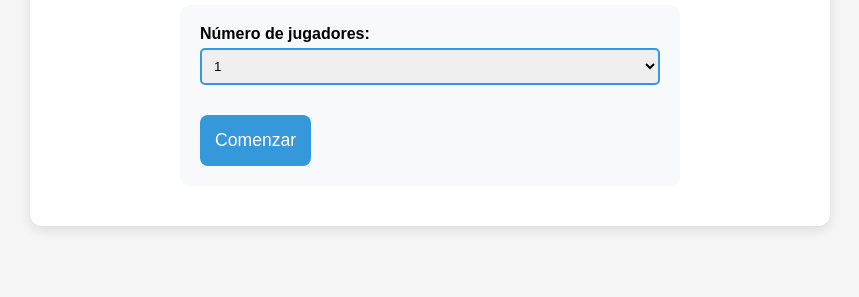
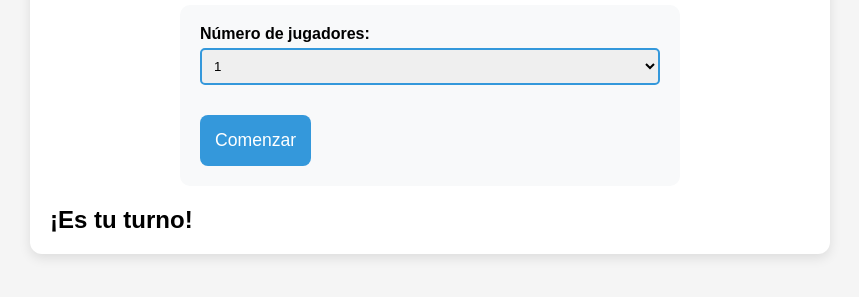
Before and after one commit to N45h0/juegos-biblicos-pwa, a plain HTML site: page index.html in a window 1280 px wide. Shown: the part 107-404 px from the top of the page, without its empty margins (210-1069 px from the left). Drawn offline with Linux system fonts and the light colour scheme.

Commit message:
Update index.html turnos

```diff
--- a/index.html
+++ b/index.html
@@ -47,8 +47,16 @@
             </div>
             <div id="game-container"></div>
         </div>
+
+        <!-- Popup de turno -->
+        <div id="turn-popup" class="turn-popup">
+            <div class="turn-popup-content">
+                <h2>¡Es tu turno!</h2>
+                <p id="turn-player-name"></p>
+            </div>
+        </div>
     </div>
 
     <script src="app.js"></script>
 </body>
-                                         </html>
+</html>
```
